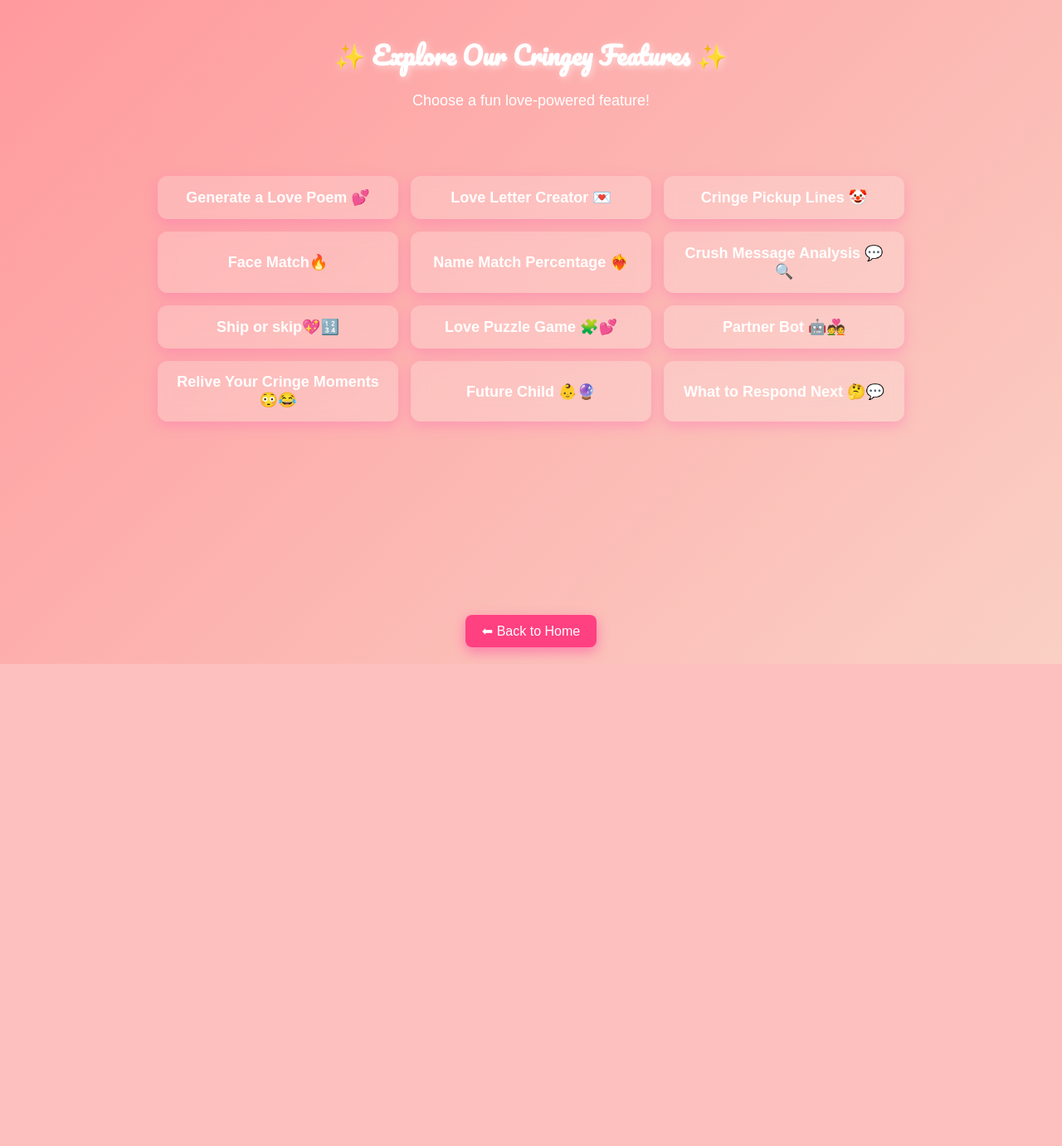
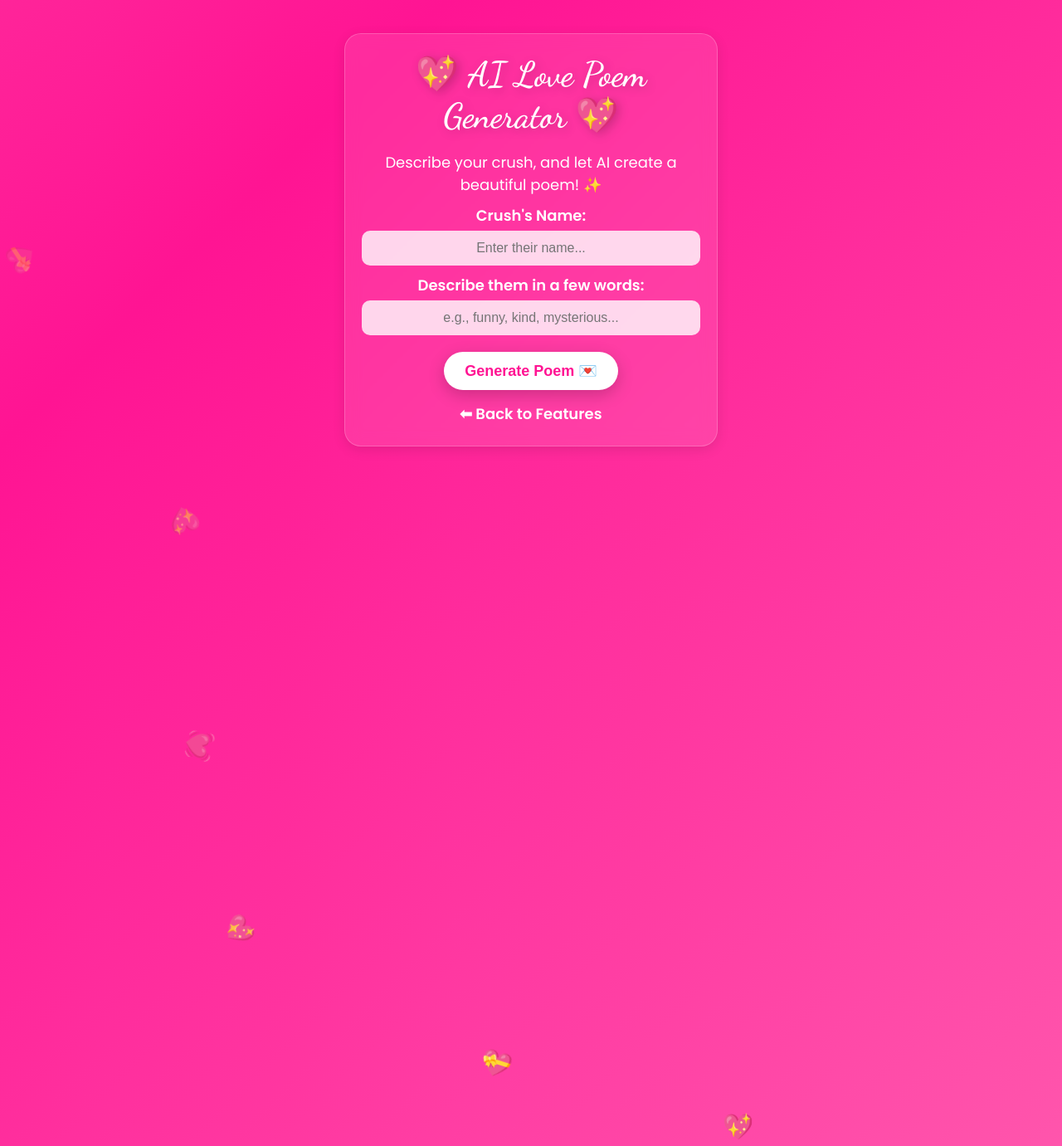
Before and after one commit to himarg2274/Crush-O-Meter, a Flask app: page /features in a window 1280 px wide. Shown: the whole page at 83% size. Before the commit the page ends 800 px from the top, so only its background shows below. Run offline with Flask 3, Linux system fonts and the light colour scheme.

Commit message:
Update features.html

```diff
--- a/templates/features.html
+++ b/templates/features.html
@@ -3,125 +3,223 @@
 <head>
     <meta charset="UTF-8">
     <meta name="viewport" content="width=device-width, initial-scale=1.0">
-    <title>Features - Love-O-Tron 3000 ❤️</title>
-    <link rel="stylesheet" href="{{ url_for('static', filename='css/styles.css') }}">
+    <title>Love Poem Generator 💕</title>
+    <link href="https://cdnjs.cloudflare.com/ajax/libs/animate.css/4.1.1/animate.min.css" rel="stylesheet">
     <style>
+        @import url('https://fonts.googleapis.com/css2?family=Poppins:wght@300;400;600&family=Dancing+Script:wght@600&display=swap');
+
+        * {
+            margin: 0;
+            padding: 0;
+            box-sizing: border-box;
+        }
+
         body {
             font-family: 'Poppins', sans-serif;
-            background: linear-gradient(135deg, #ff9a9e, #fad0c4);
+            background: linear-gradient(-45deg, #ff69b4, #ff1493, #ff69b4, #ff1493);
+            background-size: 400% 400%;
+            animation: gradient 15s ease infinite;
             text-align: center;
             color: #fff;
-            margin: 0;
-            padding: 0;
-            display: flex;
-            flex-direction: column;
-            align-items: center;
             min-height: 100vh;
+            padding: 40px 20px;
+            position: relative;
+            overflow-x: hidden;
         }
 
-        .header {
-            padding: 20px;
+        .container {
+            background: rgba(255, 255, 255, 0.1);
+            backdrop-filter: blur(10px);
+            border-radius: 20px;
+            padding: 25px 20px;
+            color: #fff;
+            text-decoration: none;
+            font-size: 18px;
+            font-weight: 500;
+            transition: all 0.3s ease;
+            border: 1px solid rgba(255, 255, 255, 0.2);
+            box-shadow: 0 4px 15px rgba(0, 0, 0, 0.1);
+            max-width: 450px;
+            margin: auto;
             text-align: center;
+            animation: fadeIn 0.5s ease-out;
         }
 
         .title {
-            font-size: 30px;
+            font-size: clamp(32px, 5vw, 40px);
             font-weight: bold;
+            font-family: 'Dancing Script', cursive;
             color: #fff;
-            text-transform: capitalize;
-            margin-bottom: 5px;
+            margin-bottom: 20px;
+            text-shadow: 3px 3px 12px rgba(0, 0, 0, 0.2);
+            animation: pulse 2s infinite;
         }
 
-        .subtitle {
-            font-size: 18px;
-            margin-bottom: 20px;
-            color: #fff;
+        label {
+            font-weight: 600;
+            display: block;
+            margin: 10px 0 5px;
         }
 
-        .grid {
-            display: grid;
-            grid-template-columns: repeat(3, 1fr); /* 3 buttons per row */
-            gap: 15px;
-            max-width: 900px;
+        input {
             width: 100%;
-            padding: 20px;
+            padding: 12px;
+            border: none;
+            border-radius: 10px;
+            font-size: 16px;
+            outline: none;
+            background: rgba(255, 255, 255, 0.8);
+            text-align: center;
+            color: #ff1493;
+            transition: 0.3s ease;
         }
 
-        .feature-box {
-            display: flex;
-            align-items: center;
-            justify-content: center;
-            background: rgba(255, 255, 255, 0.2);
-            color: #fff;
-            text-decoration: none;
-            font-size: 18px;
-            font-weight: bold;
-            padding: 15px;
-            border-radius: 12px;
-            transition: 0.3s;
-            backdrop-filter: blur(10px);
+        input:focus {
+            background: #fff;
         }
 
-        .feature-box:hover {
-            background: rgba(255, 255, 255, 0.4);
-            transform: scale(1.05);
+        button {
+            background: #fff;
+            color: #ff1493;
+            font-size: 18px;
+            padding: 12px 25px;
+            border: none;
+            border-radius: 30px;
+            cursor: pointer;
+            font-weight: 600;
+            box-shadow: 0 6px 20px rgba(0, 0, 0, 0.2);
+            margin-top: 20px;
+            transition: all 0.3s ease;
         }
 
-        .btn {
-            display: inline-block;
-            margin-top: auto;
-            margin-bottom: 20px;
+        button:hover {
+            transform: translateY(-3px);
+            background: #ff1493;
             color: #fff;
-            text-decoration: none;
-            font-size: 16px;
-            background: #ff4081;
-            padding: 10px 20px;
-            border-radius: 8px;
-            transition: 0.3s;
+            box-shadow: 0 8px 25px rgba(0, 0, 0, 0.3);
         }
 
-        .btn:hover {
-            background: #e91e63;
-            transform: scale(1.05);
+        #poemResult {
+            background: rgba(255, 255, 255, 0.2);
+            padding: 20px;
+            border-radius: 15px;
+            box-shadow: 0 4px 8px rgba(0, 0, 0, 0.1);
+            margin-top: 20px;
+            display: none;
         }
 
-        /* Responsive design for smaller screens */
-        @media (max-width: 768px) {
-            .grid {
-                grid-template-columns: repeat(2, 1fr); /* 2 per row on smaller screens */
+        .back-button {
+            display: inline-block;
+            margin-top: 15px;
+            text-decoration: none;
+            color: #fff;
+            font-weight: bold;
+            transition: 0.3s;
+            font-size: 18px;
+        }
+
+        .back-button:hover {
+            color: #ff1493;
+        }
+
+        .floating-heart {
+            position: absolute;
+            font-size: clamp(20px, 4vw, 30px);
+            pointer-events: none;
+            z-index: 1;
+            animation: floatUp 4s ease-in infinite;
+        }
+
+        @keyframes gradient {
+            0% { background-position: 0% 50%; }
+            50% { background-position: 100% 50%; }
+            100% { background-position: 0% 50%; }
+        }
+
+        @keyframes floatUp {
+            0% {
+                transform: translateY(100vh) rotate(0deg);
+                opacity: 1;
+            }
+            100% {
+                transform: translateY(-100vh) rotate(360deg);
+                opacity: 0;
             }
         }
 
-        @media (max-width: 480px) {
-            .grid {
-                grid-template-columns: repeat(1, 1fr); /* 1 per row on very small screens */
-            }
+        @keyframes pulse {
+            0% { transform: scale(1); }
+            50% { transform: scale(1.05); }
+            100% { transform: scale(1); }
+        }
+
+        @keyframes fadeIn {
+            from { opacity: 0; transform: translateY(20px); }
+            to { opacity: 1; transform: translateY(0); }
         }
     </style>
 </head>
 <body>
+    <div class="container">
+        <h1 class="title animate__animated animate__bounceIn">💖 AI Love Poem Generator 💖</h1>
+        <p class="subtitle animate__animated animate__fadeIn">Describe your crush, and let AI create a beautiful poem! ✨</p>
 
-    <div class="header">
-        <h1 class="title">✨ Explore Our Cringey Features ✨</h1>
-        <p class="subtitle">Choose a fun love-powered feature!</p>
+        <form id="poemForm">
+            <label for="crushName">Crush's Name:</label>
+            <input type="text" id="crushName" name="crushName" placeholder="Enter their name..." required>
+
+            <label for="traits">Describe them in a few words:</label>
+            <input type="text" id="traits" name="traits" placeholder="e.g., funny, kind, mysterious..." required>
+
+            <button type="submit">Generate Poem 💌</button>
+        </form>
+
+        <div id="poemResult">
+            <h2>Your Love Poem ✨</h2>
+            <p id="poemText"></p>
+        </div>
+
+        <a href="/features" class="back-button animate__animated animate__pulse">⬅ Back to Features</a>
     </div>
 
-    <div class="grid">
-        <a href="/poem" class="feature-box">Generate a Love Poem 💕</a>
-        <a href="/loveletter" class="feature-box">Love Letter Creator 💌</a>
-        <a href="/pickup" class="feature-box">Cringe Pickup Lines 🤡</a>
-        <a href="/match" class="feature-box">Face Match🔥</a>
-        <a href="/aimatch" class="feature-box">Name Match Percentage ❤️‍🔥</a>
-        <a href="#" class="feature-box">Crush Message Analysis 💬🔍</a>
-        <a href="#" class="feature-box">Ship or skip💖🔢</a>
-        <a href="#" class="feature-box">Love Puzzle Game 🧩💕</a>
-        <a href="/bot" class="feature-box">Partner Bot 🤖💑</a>
-        <a href="#" class="feature-box">Relive Your Cringe Moments 😳😂</a>
-        <a href="#" class="feature-box">Future Child 👶🔮</a>
-        <a href="/respond" class="feature-box">What to Respond Next 🤔💬</a>
-    </div>
+    <script>
+        function createHeart() {
+            const heart = document.createElement("div");
+            const hearts = ["❤️", "💖", "💕", "💗", "💓", "💝"];
+            heart.innerHTML = hearts[Math.floor(Math.random() * hearts.length)];
+            heart.classList.add("floating-heart");
+            heart.style.left = Math.random() * window.innerWidth + "px";
+            heart.style.transform = `scale(${Math.random() * 0.5 + 0.5})`;
+            document.body.appendChild(heart);
 
-    <a href="/" class="btn">⬅ Back to Home</a>
+            setTimeout(() => heart.remove(), 4000);
+        }
 
+        setInterval(createHeart, 600);
+
+        document.getElementById("poemForm").addEventListener("submit", async function(event) {
+            event.preventDefault();
+
+            let crushName = document.getElementById("crushName").value.trim();
+            let traits = document.getElementById("traits").value.trim();
+            let poemText = document.getElementById("poemText");
+            let poemResult = document.getElementById("poemResult");
+
+            if (!crushName || !traits) {
+                alert("Please enter both name and traits!");
+                return;
+            }
+
+            let response = await fetch("/generate_poem", {
+                method: "POST",
+                headers: { "Content-Type": "application/json" },
+                body: JSON.stringify({ crushName, traits })
+            });
+
+            let data = await response.json();
+            poemText.innerHTML = data.poem ? `<pre>${data.poem}</pre>` : "AI couldn't generate a poem. Try again!";
+            poemResult.style.display = "block";
+        });
+    </script>
 </body>
 </html>
```
